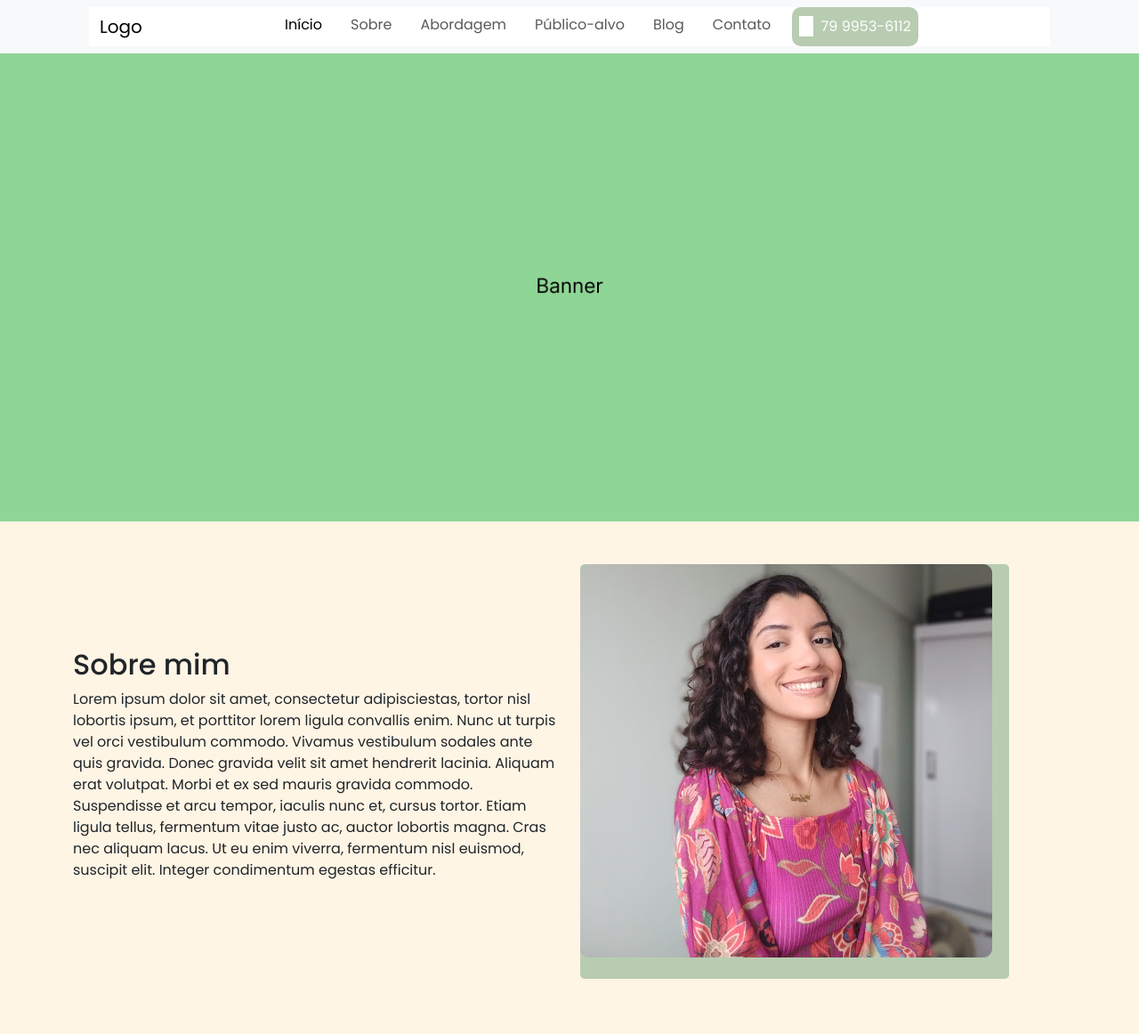
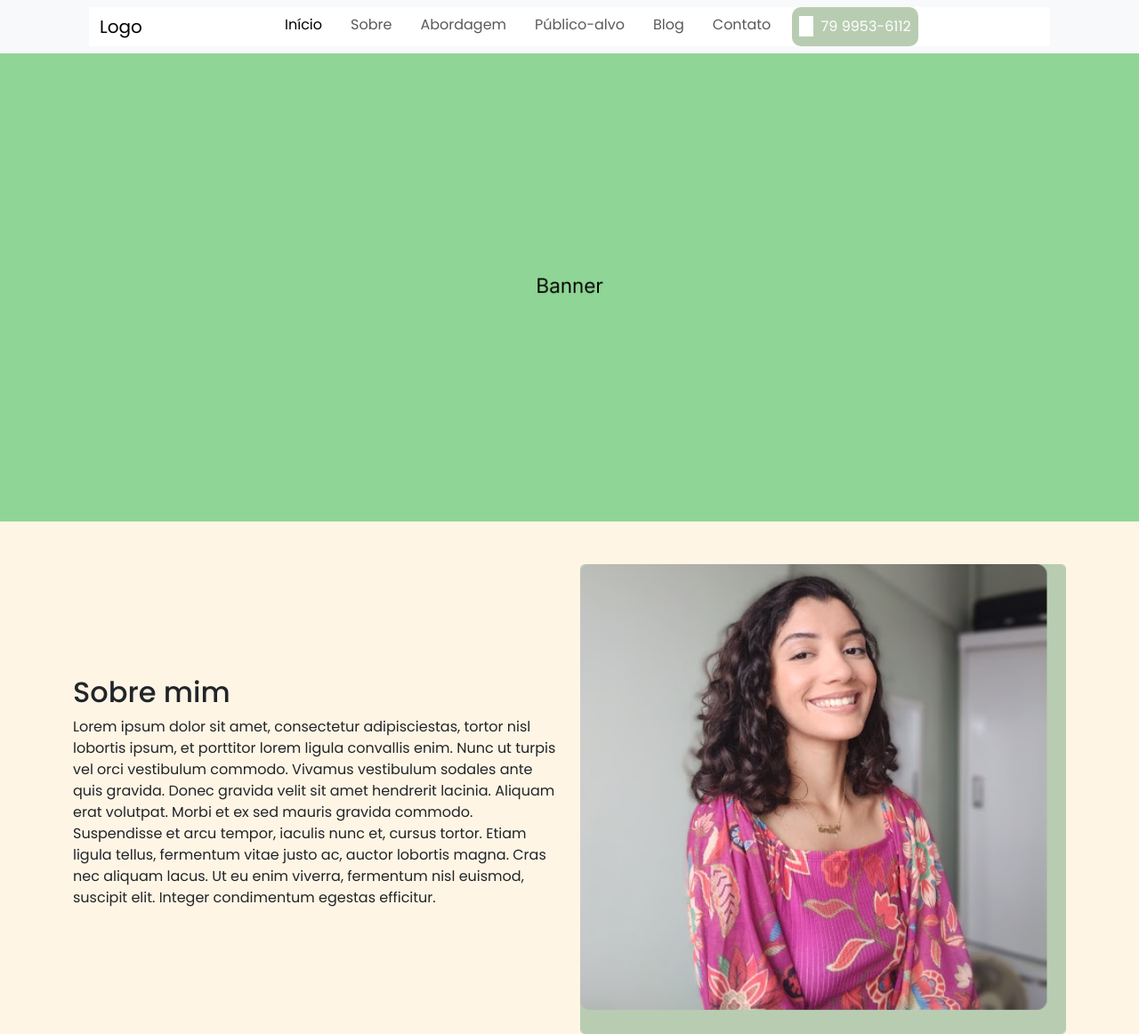
Before and after one commit to Cassio-Tieres/milena-modesto, a Vue app: page / in a window 1280 px wide. Shown: the whole page at 89% size. Before the commit the page ends 1100 px from the top, so only its background shows below. Built offline with nearby package versions, Linux system fonts and the light colour scheme.

Commit message:
Corrige tamanho da imagem no componente sobre

```diff
--- a/src/components/Sobre/Sobre.vue
+++ b/src/components/Sobre/Sobre.vue
@@ -22,3 +22,8 @@
         name: 'SobreVue'
     }
 </script>
+<style scoped>
+    img {
+        width: 100%;
+    }
+</style>
```
